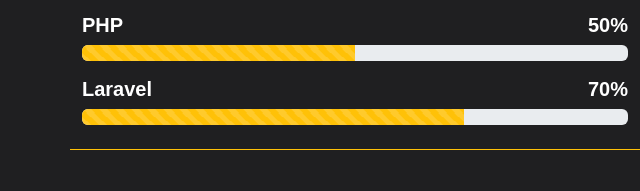
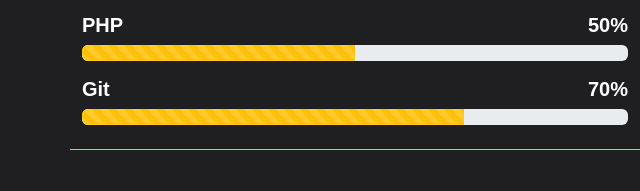
Before and after one commit to Aqib69/portfolio, a plain HTML site: page index.html in a window 1280 px wide. Shown: the part 1366-1557 px from the top of the page, 0-640 px from the left. Drawn offline with nearby package versions, Linux system fonts and the light colour scheme; a web font is replaced by a local one.

Commit message:
edit skill name

```diff
--- a/index.html
+++ b/index.html
@@ -183,7 +183,7 @@
                 </div>
                 <div class="col-md-6">
                     <div class="d-flex justify-content-between align-items-center mt-3 skill-progress">
-                        <h5 class="fw-bold">Laravel</h5>
+                        <h5 class="fw-bold">Git</h5>
                         <h5 class="fw-bold">70%</h5>
                     </div>
                     <div class="progress skill-progress">
```
